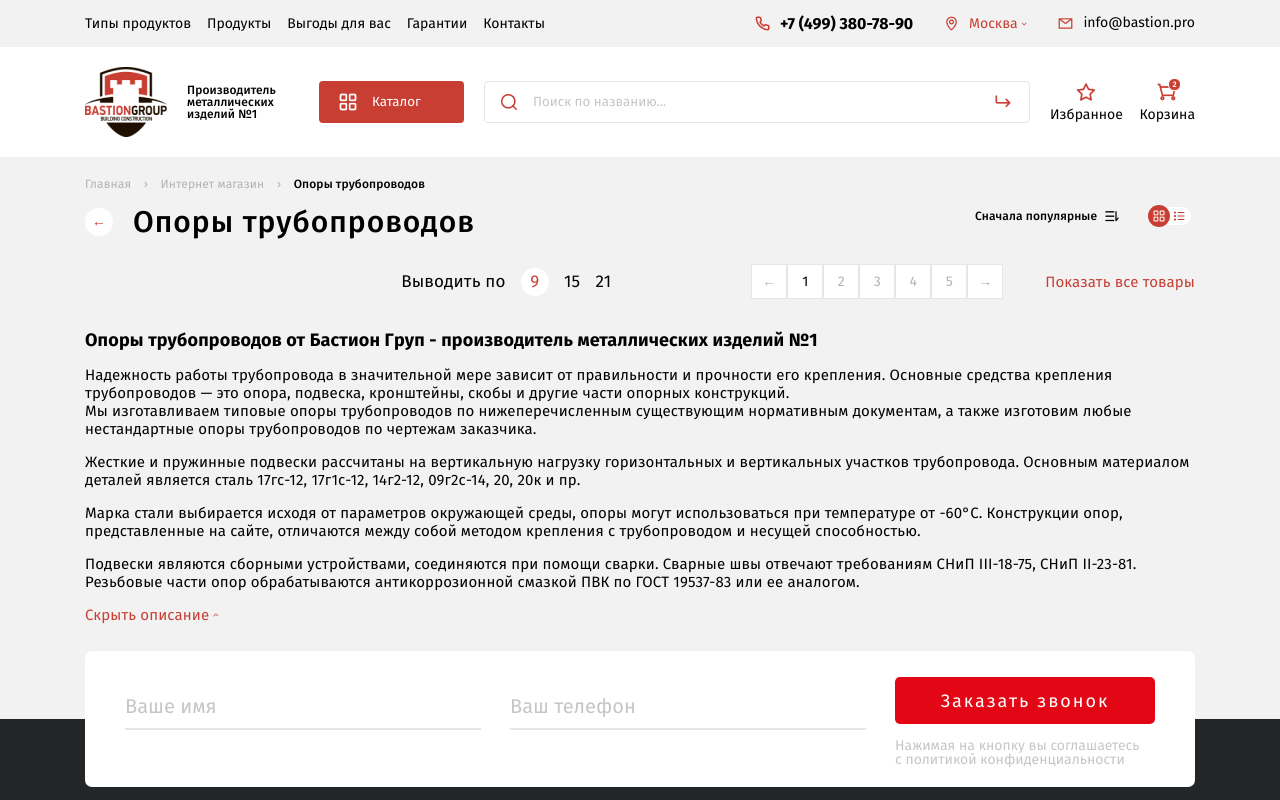
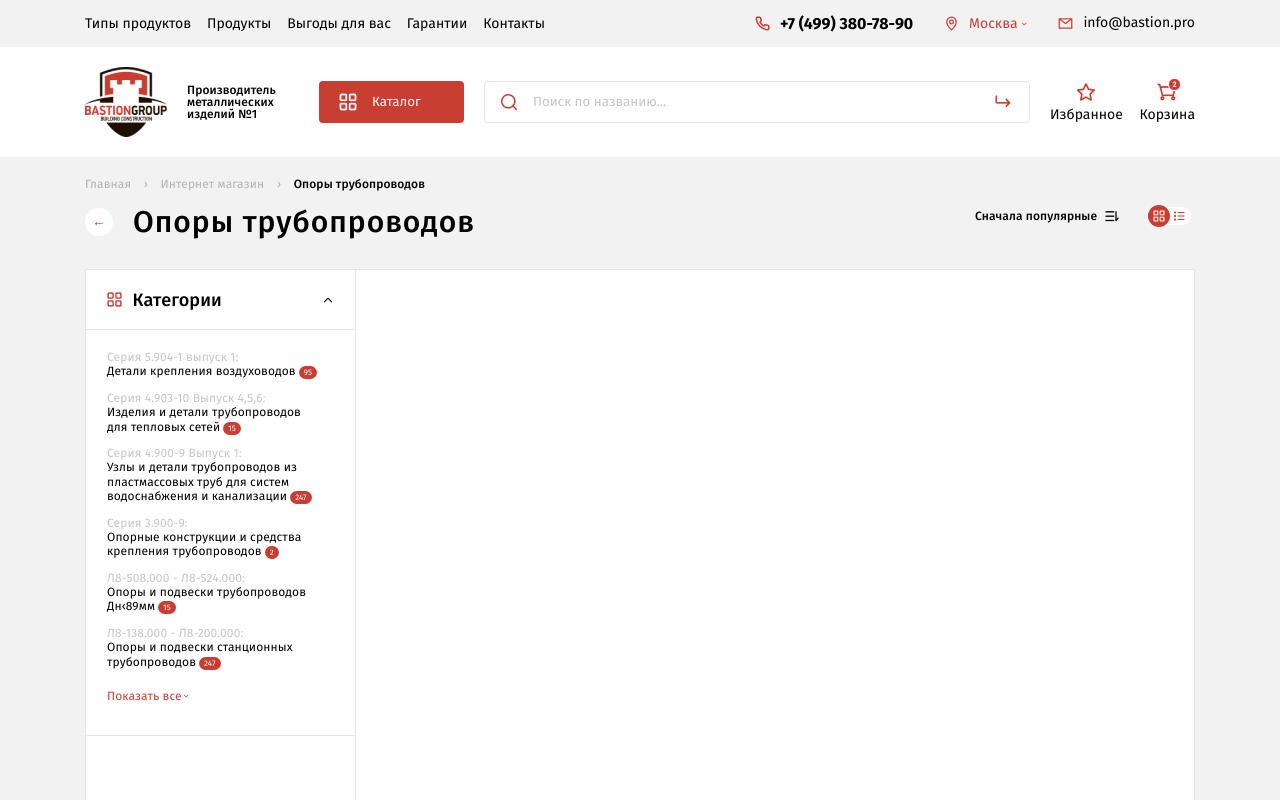
Before and after one commit to Svibex/bastiongroup, a React (Create React App) app: page / in a window 1280 px wide. Shown: the top 800 px of the page. Built offline with nearby package versions, Linux system fonts and the light colour scheme.

Commit message:
feat: add categories and types in side bar

```diff
--- a/src/components/MainPage/MainPage.css
+++ b/src/components/MainPage/MainPage.css
@@ -24,7 +24,7 @@ button:hover {
 .mainPage__title {
   padding-top: 20px;
   height: 77px;
-  margin: 0 auto 30px auto;
+  margin: 0 auto 35px auto;
   display: flex;
   flex-direction: column;
 }
@@ -124,6 +124,7 @@ h3 {
   display: flex;
   align-items: center;
   justify-content: flex-end;
+  padding-top: 27px;
 }
 
 .mainPage__pagination__itemsQuantity {
--- a/src/components/MainPage/MainPage.sass
+++ b/src/components/MainPage/MainPage.sass
@@ -11,7 +11,7 @@
 .mainPage__title
   padding-top: 20px
   height: 77px
-  margin: 0 auto 30px auto
+  margin: 0 auto 35px auto
   display: flex
   flex-direction: column
 
@@ -83,14 +83,11 @@ h3
   height: 18px
   border-radius: 9px
 
-
-
-
-
 .mainPage__pagination
   display: flex
   align-items: center
   justify-content: flex-end
+  padding-top: 27px
 
 .mainPage__pagination__itemsQuantity
   width: 210px
--- a/src/components/MainPage/MainPage.tsx
+++ b/src/components/MainPage/MainPage.tsx
@@ -1,5 +1,6 @@
 import React from "react";
 import "./MainPage.css";
+import Products from "../Products/Products";
 
 const MainPage = () => {
     return (
@@ -21,18 +22,16 @@ const MainPage = () => {
                         <div className="mainPage__sort">
                             <div className="mainPage__sort__popular">
                                 <p>Сначала популярные</p>
-                                <div className="mainPage__sort-img" />
+                                <div className="mainPage__sort-img"/>
                             </div>
                             <div className="mainPage__sort__icons">
-                                <div className="mainPage__block-img" />
-                                <div className="mainPage__list-img" />
+                                <div className="mainPage__block-img"/>
+                                <div className="mainPage__list-img"/>
                             </div>
                         </div>
                     </div>
                 </div>
-                <div className="mainPage__products">
-
-                </div>
+                <Products/>
                 <div className="mainPage__pagination">
                     <div className="mainPage__pagination__itemsQuantity">
                         <p>Выводить по</p>
@@ -82,7 +81,7 @@ const MainPage = () => {
                     </p>
                     <div className="mainPage__description__hide">
                         <p>Скрыть описание</p>
-                        <div className="mainPage__description__hide__img" />
+                        <div className="mainPage__description__hide__img"/>
                     </div>
                 </div>
             </div>
--- /dev/null
+++ b/src/components/Products/Products.css
@@ -0,0 +1,21 @@
+@import url("https://fonts.googleapis.com/css2?family=Fira+Sans:wght@400;500;600;700&display=swap");
+* {
+  font-family: "Fira Sans", sans-serif;
+}
+
+button:active {
+  transform: scale(1.1);
+}
+
+button:hover {
+  background: #fe7273;
+}
+
+.products_wrapper {
+  height: 1338px;
+  width: 1110px;
+  background: #ffffff;
+  border: 1px solid #e6e6e6;
+}
+
+/*# sourceMappingURL=Products.css.map */
--- /dev/null
+++ b/src/components/Products/Products.sass
@@ -0,0 +1,7 @@
+@import "../../styles/basic"
+
+.products_wrapper
+  height: 1338px
+  width: 1110px
+  background: $white
+  border: 1px solid $middleGrey
--- /dev/null
+++ b/src/components/Products/Products.tsx
@@ -0,0 +1,13 @@
+import React from "react";
+import "./Products.css";
+import ProductsSidebar from "../ProductsSidebar/ProductsSidebar";
+
+const Products = () => {
+    return (
+        <div className="products_wrapper">
+            <ProductsSidebar />
+        </div>
+    );
+};
+
+export default Products;
--- /dev/null
+++ b/src/components/ProductsSidebar/ProductsSidebar.css
@@ -0,0 +1,116 @@
+@import url("https://fonts.googleapis.com/css2?family=Fira+Sans:wght@400;500;600;700&display=swap");
+* {
+  font-family: "Fira Sans", sans-serif;
+}
+
+button:active {
+  transform: scale(1.1);
+}
+
+button:hover {
+  background: #fe7273;
+}
+
+.productsSidebar__wrapper {
+  border-right: 1px solid #e6e6e6;
+  width: 270px;
+  height: 1338px;
+}
+
+.productsSidebar {
+  height: 959px;
+  width: 270px;
+}
+
+.productsSidebar__title {
+  width: 270px;
+  height: 60px;
+  padding: 0 21px;
+  display: flex;
+  justify-content: space-between;
+  align-items: center;
+  border-bottom: 1px solid #e6e6e6;
+}
+
+.productsSidebar__title__group {
+  display: flex;
+  justify-content: space-between;
+  align-items: center;
+  width: 115px;
+  font-size: 18px;
+  font-weight: 500;
+  line-height: 22px;
+  letter-spacing: 0.009em;
+  text-align: left;
+}
+
+.productsSidebar__title-img {
+  background-image: url("../../assets/img/stroke_red.png");
+  height: 15px;
+  width: 15px;
+}
+
+.productsSidebar__title__arrowUp {
+  background-image: url("../../assets/img/up.png");
+  width: 14px;
+  height: 14px;
+}
+
+.productsSidebar__types {
+  display: flex;
+  flex-direction: column;
+  width: 270px;
+  height: 406px;
+  border-bottom: 1px solid #e6e6e6;
+  padding-left: 21px;
+  padding-top: 8px;
+  font-size: 12px;
+  line-height: 14px;
+  letter-spacing: 0.009em;
+  text-align: left;
+  color: #000000;
+}
+
+.productsSidebar__types__group {
+  width: 215px;
+  margin-top: 12px;
+  line-height: 1.2;
+}
+
+.productsSidebar__types__series {
+  color: #c6c6c6;
+}
+
+.productsSidebar__types__series__description {
+  display: flex;
+  align-items: flex-end;
+}
+
+.productsSidebar__types__series__number {
+  background: #c83e33;
+  color: #ffffff;
+  height: 13px;
+  border-radius: 10px;
+  padding: 2px 5px;
+  font-size: 8px;
+  line-height: 10px;
+  letter-spacing: 0.009em;
+  text-align: center;
+  margin-left: 3px;
+}
+
+.productsSidebar__types__showAll {
+  color: #c83e33;
+  display: flex;
+  align-items: center;
+  padding-bottom: 30px;
+  margin-top: 20px;
+}
+
+.productsSidebar__types__arrow {
+  background-image: url("../../assets/img/down.png");
+  width: 8px;
+  height: 8px;
+}
+
+/*# sourceMappingURL=ProductsSidebar.css.map */
--- /dev/null
+++ b/src/components/ProductsSidebar/ProductsSidebar.sass
@@ -0,0 +1,86 @@
+@import "../../styles/basic"
+
+.productsSidebar__wrapper
+  border-right: 1px solid $middleGrey
+  width: 270px
+  height: 1338px
+
+.productsSidebar
+  height: 959px
+  width: 270px
+
+.productsSidebar__title
+  width: 270px
+  height: 60px
+  padding: 0 21px
+  @include flex-space-between
+  border-bottom: 1px solid $middleGrey
+
+.productsSidebar__title__group
+  @include flex-space-between
+  width: 115px
+  font-size: 18px
+  font-weight: 500
+  line-height: 22px
+  letter-spacing: 0.009em
+  text-align: left
+
+.productsSidebar__title-img
+  background-image: url("../../assets/img/stroke_red.png")
+  height: 15px
+  width: 15px
+
+.productsSidebar__title__arrowUp
+  background-image: url("../../assets/img/up.png")
+  width: 14px
+  height: 14px
+
+.productsSidebar__types
+  display: flex
+  flex-direction: column
+  width: 270px
+  height: 406px
+  border-bottom: 1px solid $middleGrey
+  padding-left: 21px
+  padding-top: 8px
+  font-size: 12px
+  line-height: 14px
+  letter-spacing: 0.009em
+  text-align: left
+  color: $black
+
+.productsSidebar__types__group
+  width: 215px
+  margin-top: 12px
+  line-height: 1.2
+
+.productsSidebar__types__series
+  color: $darkGrey
+
+.productsSidebar__types__series__description
+  display: flex
+  align-items: flex-end
+
+.productsSidebar__types__series__number
+  background: $red
+  color: $white
+  height: 13px
+  border-radius: 10px
+  padding: 2px 5px
+  font-size: 8px
+  line-height: 10px
+  letter-spacing: 0.009em
+  text-align: center
+  margin-left: 3px
+
+.productsSidebar__types__showAll
+  color: $red
+  display: flex
+  align-items: center
+  padding-bottom: 30px
+  margin-top: 20px
+
+.productsSidebar__types__arrow
+  background-image: url("../../assets/img/down.png")
+  width: 8px
+  height: 8px
--- /dev/null
+++ b/src/components/ProductsSidebar/ProductsSidebar.tsx
@@ -0,0 +1,95 @@
+import React from "react";
+import "./ProductsSidebar.css";
+
+const ProductsSidebar = () => {
+    return (
+        <div className="productsSidebar__wrapper">
+            <div className="productsSidebar">
+                <div className="productsSidebar__title">
+                    <div className="productsSidebar__title__group">
+                        <div className="productsSidebar__title-img"/>
+                        <p>Категории</p>
+                    </div>
+                    <div className="productsSidebar__title__arrowUp"/>
+                </div>
+                <div className="productsSidebar__types">
+                    <div className="productsSidebar__types__group">
+                        <p className="productsSidebar__types__series">
+                            Серия 5.904-1 выпуск 1:
+                        </p>
+                        <div className="productsSidebar__types__series__description">
+                            <p>Детали крепления воздуховодов
+                                <span className="productsSidebar__types__series__number">95</span>
+                            </p>
+                        </div>
+                    </div>
+                    <div className="productsSidebar__types__group">
+                        <p className="productsSidebar__types__series">
+                            Серия 4.903-10 Выпуск 4,5,6:
+                        </p>
+                        <div className="productsSidebar__types__series__description">
+                            <p>Изделия и детали трубопроводов для тепловых сетей
+                                <span className="productsSidebar__types__series__number">15</span>
+                            </p>
+                        </div>
+                    </div>
+                    <div className="productsSidebar__types__group">
+                        <p className="productsSidebar__types__series">
+                            Серия 4.900-9 Выпуск 1:
+                        </p>
+                        <div className="productsSidebar__types__series__description">
+                            <p>Узлы и детали трубопроводов из пластмассовых труб для систем водоснабжения и
+                                канализации
+                                <span className="productsSidebar__types__series__number">247</span>
+                            </p>
+                        </div>
+                    </div>
+                    <div className="productsSidebar__types__group">
+                        <p className="productsSidebar__types__series">
+                            Серия 3.900-9:
+                        </p>
+                        <div className="productsSidebar__types__series__description">
+                            <p>Опорные конструкции и средства крепления трубопроводов
+                                <span className="productsSidebar__types__series__number">2</span>
+                            </p>
+                        </div>
+                    </div>
+                    <div className="productsSidebar__types__group">
+                        <p className="productsSidebar__types__series">
+                            Л8-508.000 - Л8-524.000:
+                        </p>
+                        <div className="productsSidebar__types__series__description">
+                            <p>Опоры и подвески трубопроводов Дн‹89мм
+                                <span className="productsSidebar__types__series__number">15</span>
+                            </p>
+                        </div>
+                    </div>
+                    <div className="productsSidebar__types__group">
+                        <p className="productsSidebar__types__series">
+                            Л8-138.000 - Л8-200.000:
+                        </p>
+                        <div className="productsSidebar__types__series__description">
+                            <p>Опоры и подвески станционных трубопроводов
+                                <span className="productsSidebar__types__series__number">247</span>
+                            </p>
+                        </div>
+                    </div>
+                    <div className="productsSidebar__types__group productsSidebar__types__showAll">
+                        <p>Показать все</p>
+                        <div className="productsSidebar__types__arrow"/>
+                    </div>
+                </div>
+                <div></div>
+                <div></div>
+                <div></div>
+                <div></div>
+                <div></div>
+                <div></div>
+
+            </div>
+
+        </div>
+    );
+};
+
+export default ProductsSidebar;
```
Also changed, not shown: src/assets/img/stroke_red.png (added), src/assets/img/up.png (added).
